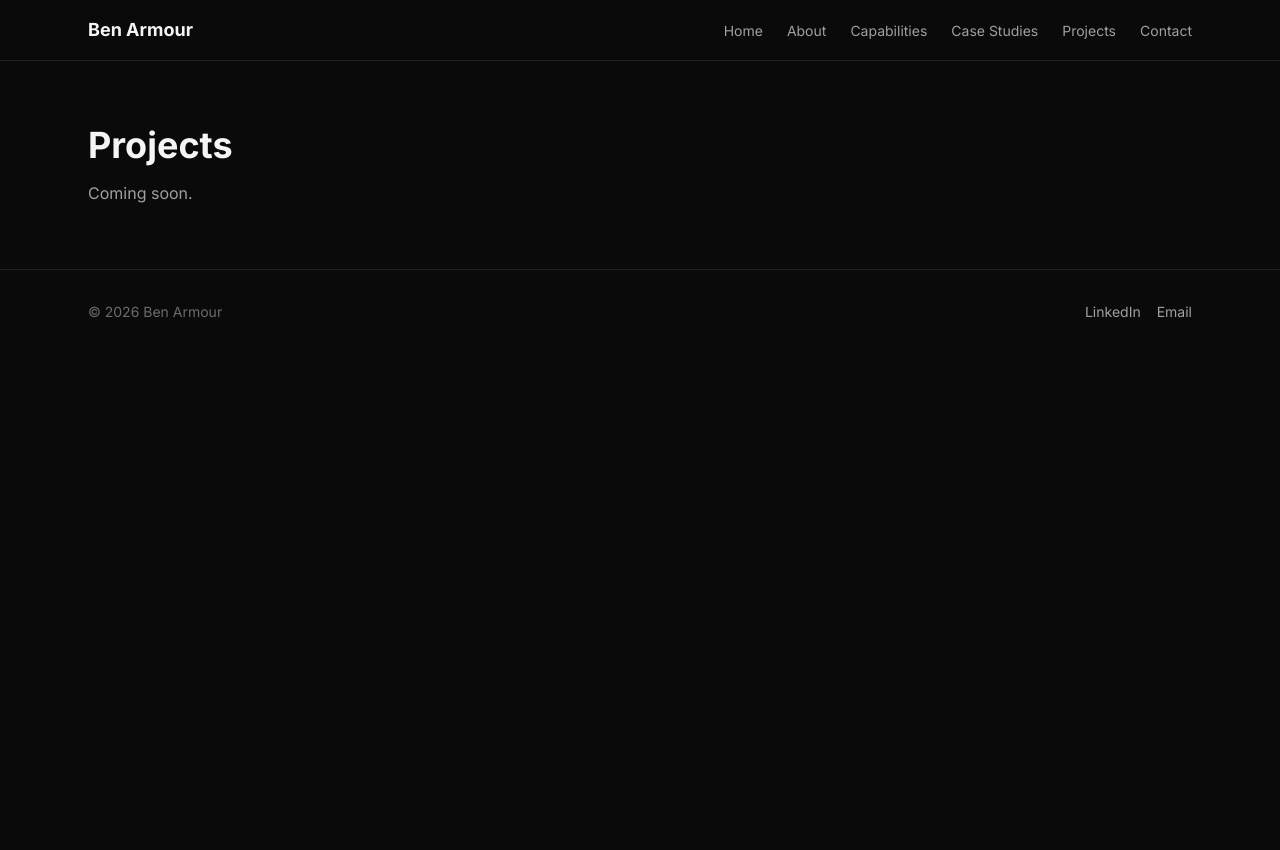
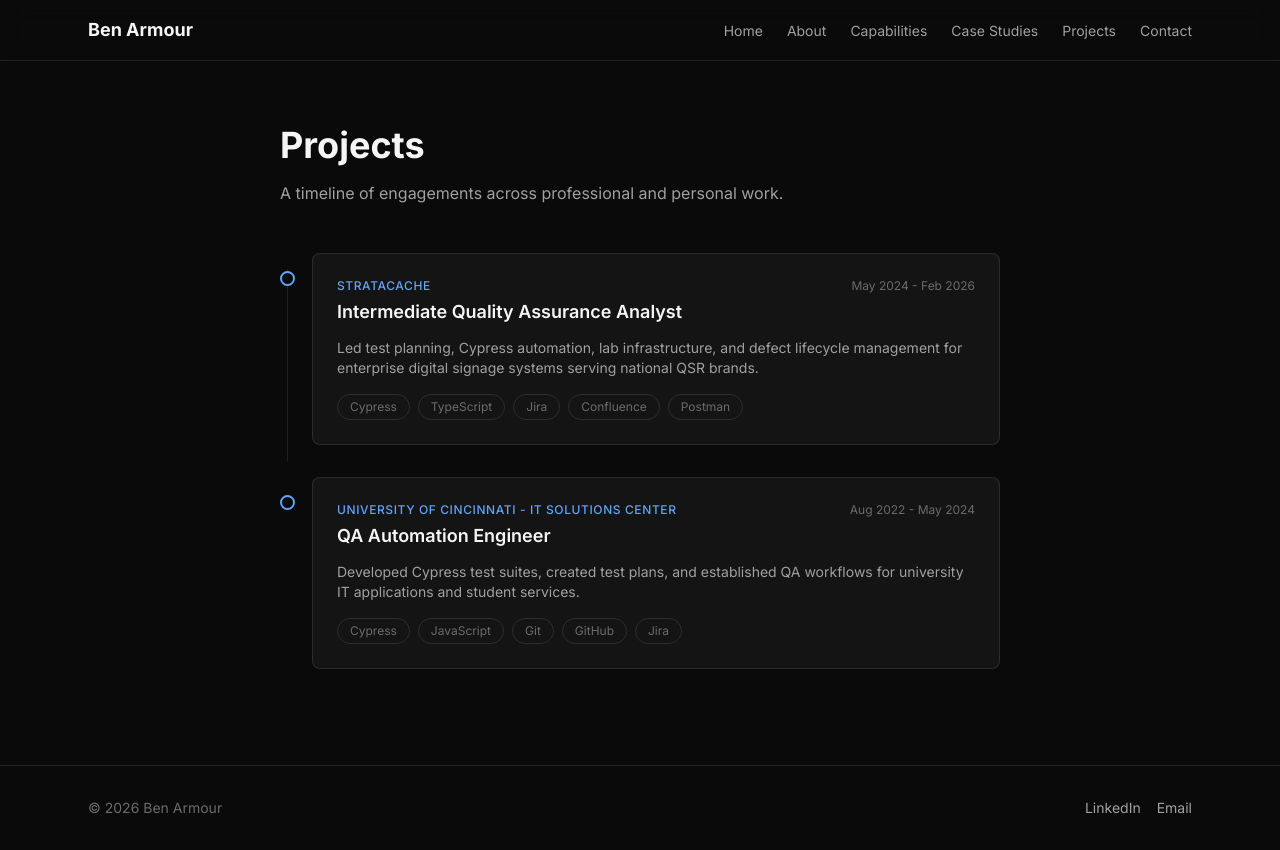
Before and after one commit to LostInTyping/BuildVerified, a Next.js app: page /projects in a window 1280 px wide. Before the commit the page ends 800 px from the top, so only its background shows below. Built offline with nearby package versions, Linux system fonts and the light colour scheme.

Commit message:
feat(projects): add timeline page with role cards and tool chips

```diff
--- a/src/app/projects/page.tsx
+++ b/src/app/projects/page.tsx
@@ -1,8 +1,56 @@
+import { getAllProjects } from "@/lib/projects";
+
 export default function ProjectsPage() {
+  const projects = getAllProjects();
+
   return (
-    <main className="mx-auto max-w-6xl px-6 py-16">
+    <main className="mx-auto max-w-3xl px-6 py-16">
       <h1 className="text-4xl font-bold">Projects</h1>
-      <p className="mt-4 text-text-secondary">Coming soon.</p>
+      <p className="mt-4 text-text-secondary">
+        A timeline of engagements across professional and personal work.
+      </p>
+
+      <div className="mt-12 space-y-0">
+        {projects.map((project, index) => (
+          <div key={project.frontmatter.title} className="relative pl-8">
+            {/* Timeline line */}
+            {index < projects.length - 1 && (
+              <div className="absolute left-[7px] top-4 h-full w-px bg-border" />
+            )}
+            {/* Timeline dot */}
+            <div className="absolute left-0 top-[18px] h-[15px] w-[15px] rounded-full border-2 border-accent bg-bg-primary" />
+
+            <div className="mb-8 rounded-lg border border-border bg-bg-card p-6">
+              <div className="flex items-start justify-between gap-4">
+                <div>
+                  <p className="text-xs font-medium uppercase tracking-wider text-accent">
+                    {project.frontmatter.company}
+                  </p>
+                  <h2 className="mt-1 text-lg font-semibold text-text-primary">
+                    {project.frontmatter.role}
+                  </h2>
+                </div>
+                <span className="shrink-0 text-xs text-text-muted">
+                  {project.frontmatter.period}
+                </span>
+              </div>
+              <p className="mt-3 text-sm text-text-secondary">
+                {project.frontmatter.summary}
+              </p>
+              <div className="mt-4 flex flex-wrap gap-2">
+                {project.frontmatter.stack.map((tool) => (
+                  <span
+                    key={tool}
+                    className="rounded-full border border-border px-3 py-1 text-xs text-text-muted"
+                  >
+                    {tool}
+                  </span>
+                ))}
+              </div>
+            </div>
+          </div>
+        ))}
+      </div>
     </main>
   );
 }
```
